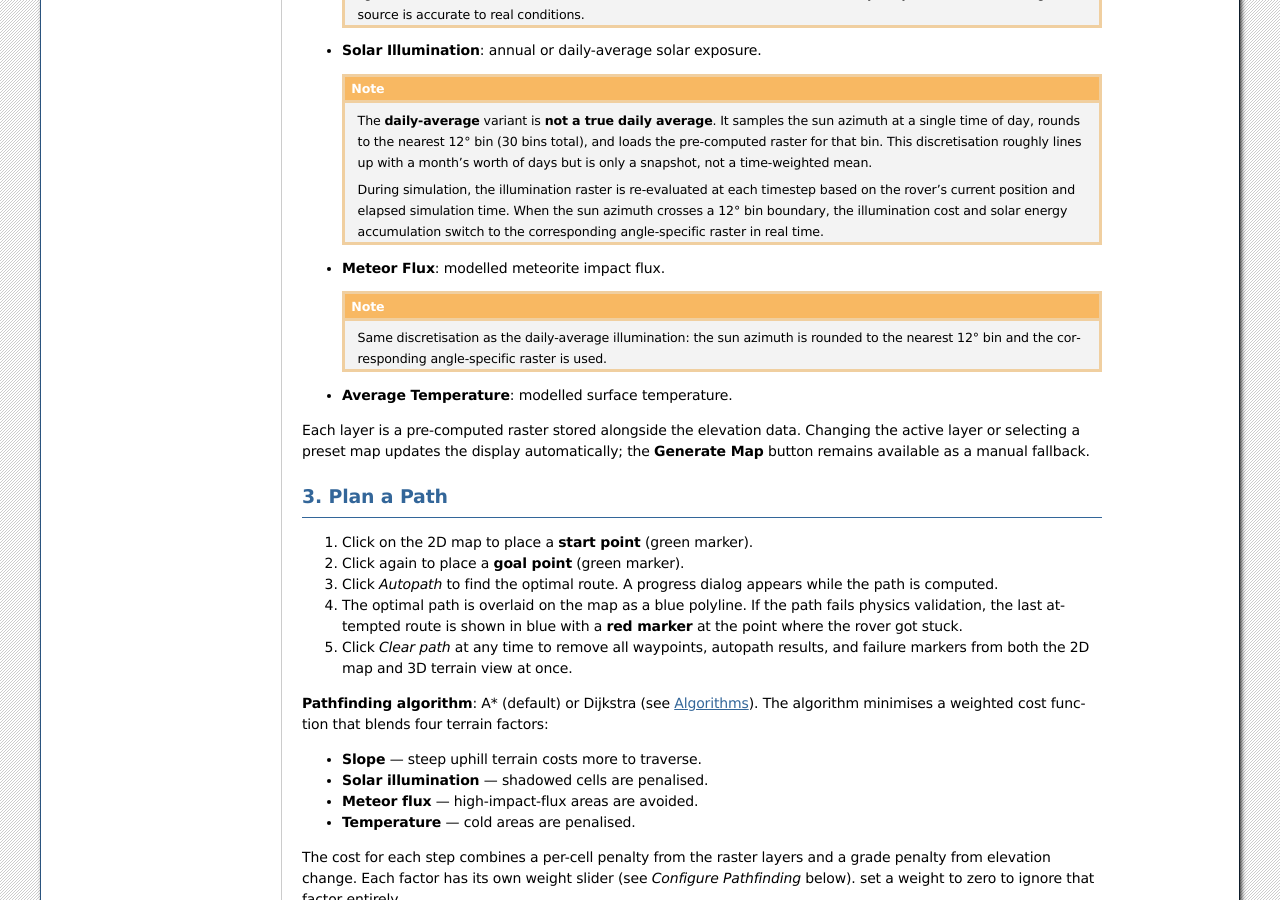
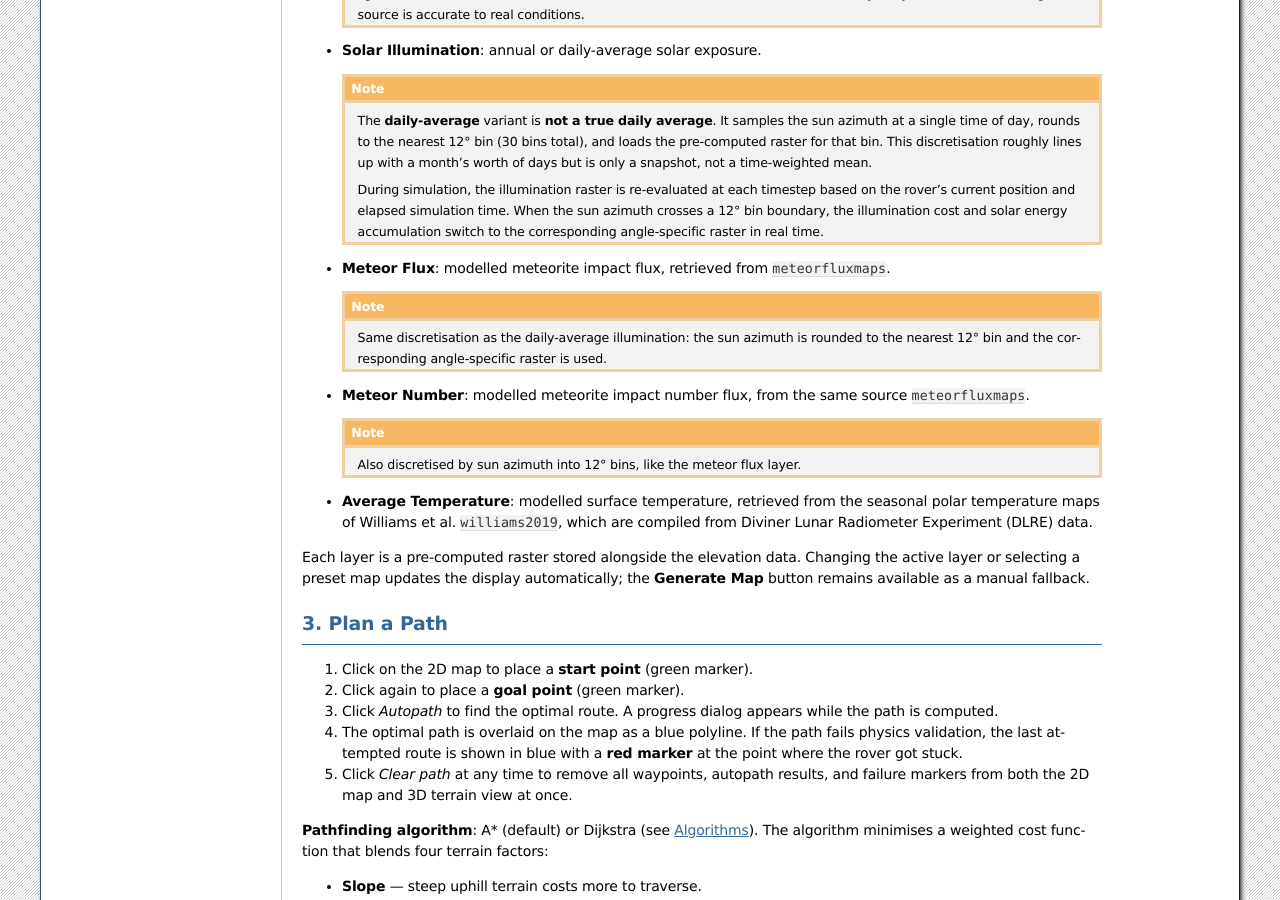
Before and after one commit to osh3276/cynthium, a Sphinx documentation site: the page built from docs/usage.rst, in a window 1280 px wide and 900 px high, scrolled down 1001 px. Built offline with Sphinx 7.4.7, drawn with Linux system fonts in a browser that asks for light colours; cross-references to code outside the pages are shown as plain code.

Commit message:
added some refs to docs

```diff
--- a/docs/algorithms.rst
+++ b/docs/algorithms.rst
@@ -80,10 +80,6 @@ is the **signed** grade angle in degrees (+ uphill, − downhill).
 Only uphill segments incur a grade penalty; downhill segments add
 no grade cost (gravity assists the rover).
 
-There is **no hard cutoff** — no segment is blocked based on grade alone.
-The grade penalty smoothly increases with steepness, and the simulation
-retry loop (see below) validates true physical feasibility.
-
 * :math:`\theta_{\max}` — maximum climbable slope (default 20°).
 * :math:`w_{\text{slope}}` — slope weight (default 100.0).
 * :math:`p` — grade power exponent.
@@ -107,7 +103,7 @@ is selected).
   cost of a long detour.
 
 The heuristic :math:`h` is the straight-line Euclidean distance to the
-goal (admissible, so A\* remains optimal).
+goal.
 
 Coordinate system
 =================
--- a/docs/conf.py
+++ b/docs/conf.py
@@ -22,7 +22,6 @@ release = __version__
 
 # -- General configuration ---------------------------------------------------
 # https://www.sphinx-doc.org/en/master/usage/configuration.html#general-configuration
-
 extensions = [
 	"sphinx.ext.autodoc",
 	"sphinx.ext.autosummary",
@@ -30,7 +29,10 @@ extensions = [
 	"sphinx.ext.viewcode",
 	"sphinx.ext.mathjax",
 	"sphinx.ext.intersphinx",
+	"sphinxcontrib.bibtex",
 ]
+
+bibtex_bibfiles = ["references.bib"]
 
 intersphinx_mapping = {
 	"python": ("https://docs.python.org/3", None),
--- a/docs/index.rst
+++ b/docs/index.rst
@@ -17,6 +17,7 @@ numerical accuracy, and reproducibility are critical.
    installation
    usage
    algorithms
+   references
 
 .. toctree::
    :maxdepth: 2
--- /dev/null
+++ b/docs/references.bib
@@ -0,0 +1,34 @@
+% Cynthium documentation references.
+%
+% BibTeX entries for the data sources cited in the documentation.
+% Cite them anywhere in the docs with the :cite:`key` role, e.g.
+%
+%   Average Temperature, retrieved from Diviner data :cite:`diviner2010`.
+%
+% The full list is rendered on the References page (docs/references.rst).
+% To add a new source, drop a BibTeX entry in here and cite its key.
+
+% The Average Temperature layer uses the seasonal polar temperature maps
+% from Williams et al. (2019), which are compiled from Diviner (DLRE)
+% observations. Cite this entry; the Diviner instrument paper (Paige et al.
+% 2010) is only the underlying instrument reference.
+@article{williams2019,
+	author  = {Williams, J.-P. and Greenhagen, B. T. and Paige, D. A. and Schorghofer, N. and Sefton-Nash, E. and Hayne, P. O. and Lucey, P. G. and Siegler, M. A. and Aye, K.-Michael},
+	title   = {Seasonal polar temperatures on the Moon},
+	journal = {Journal of Geophysical Research: Planets},
+	year    = {2019},
+	volume  = {124},
+	number  = {10},
+	pages   = {2505--2521},
+	doi     = {10.1029/2019JE006028},
+}
+
+% TODO(you): replace this placeholder with the full citation for the
+% paper the Meteor Flux and Meteor Number maps were taken from.
+@article{meteorfluxmaps,
+	author  = {TBD, Author},
+	title   = {TBD: source paper for the meteor flux and number maps},
+	journal = {TBD},
+	year    = {2025},
+	note    = {TODO: fill in the full citation},
+}
--- /dev/null
+++ b/docs/references.rst
@@ -0,0 +1,6 @@
+References
+##########
+
+Data sources cited throughout this documentation:
+
+.. bibliography::
--- a/docs/requirements.txt
+++ b/docs/requirements.txt
@@ -1 +1,2 @@
 sphinx
+sphinxcontrib-bibtex
--- a/docs/usage.rst
+++ b/docs/usage.rst
@@ -74,14 +74,26 @@ terrain, hide layers with checkboxes, and reorder them in the list:
      illumination cost and solar energy accumulation switch to the
      corresponding angle-specific raster in real time.
 
-* **Meteor Flux**: modelled meteorite impact flux.
+* **Meteor Flux**: modelled meteorite impact flux, retrieved from
+  :cite:`meteorfluxmaps`.
 
   .. note::
 
      Same discretisation as the daily-average illumination: the sun
      azimuth is rounded to the nearest 12° bin and the corresponding
      angle-specific raster is used.
-* **Average Temperature**: modelled surface temperature.
+
+* **Meteor Number**: modelled meteorite impact number flux, from the
+  same source :cite:`meteorfluxmaps`.
+
+  .. note::
+
+     Also discretised by sun azimuth into 12° bins, like the meteor
+     flux layer.
+* **Average Temperature**: modelled surface temperature, retrieved
+  from the seasonal polar temperature maps of Williams et al.
+  :cite:`williams2019`, which are compiled from Diviner Lunar
+  Radiometer Experiment (DLRE) data.
 
 Each layer is a pre-computed raster stored alongside the elevation data.
 Changing the active layer or selecting a preset map updates the display
```
Also changed, not shown: docs/overview.rst (+0 -8 lines).
